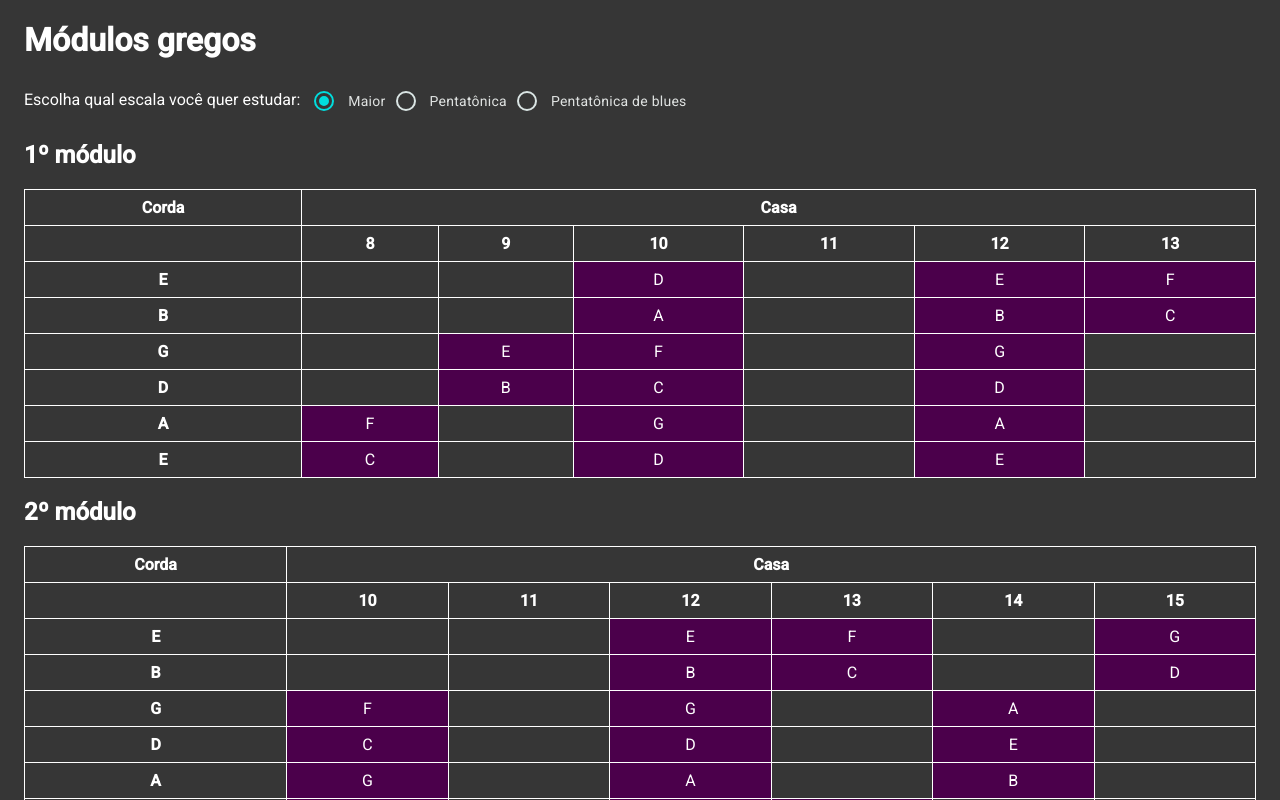
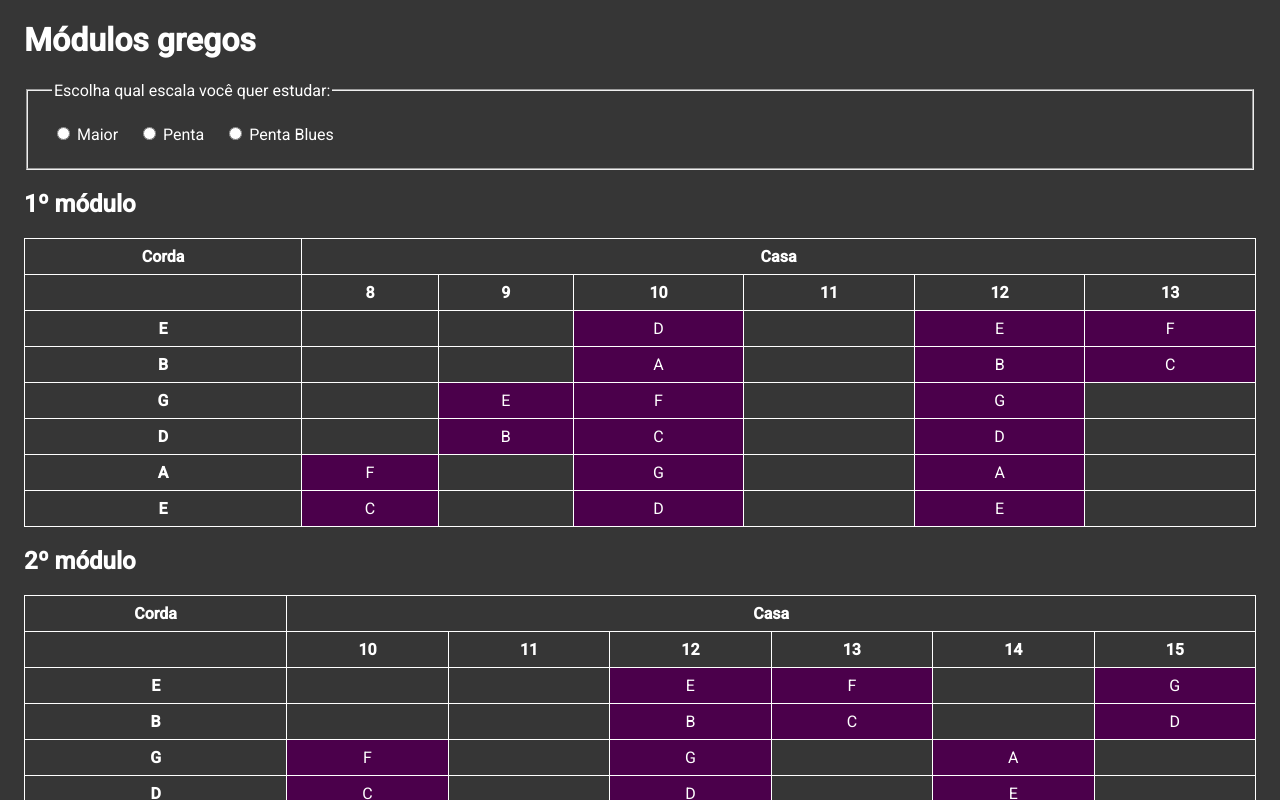
Before and after one commit to vitor-gercov/modulos-gregos, an Angular app: page / in a window 1280 px wide. Shown: the top 800 px of the page. Built offline with nearby package versions, Linux system fonts and the light colour scheme.

Commit message:
removed angular material

```diff
--- a/angular.json
+++ b/angular.json
@@ -27,7 +27,6 @@
               }
             ],
             "styles": [
-              "@angular/material/prebuilt-themes/cyan-orange.css",
               "src/styles.css"
             ],
             "scripts": [],
--- a/package.json
+++ b/package.json
@@ -17,7 +17,6 @@
     "@angular/compiler": "^20.0.4",
     "@angular/core": "^20.0.4",
     "@angular/forms": "^20.0.4",
-    "@angular/material": "^19.0.0",
     "@angular/platform-browser": "^20.0.4",
     "@angular/platform-browser-dynamic": "^20.0.4",
     "@angular/platform-server": "^20.0.4",
--- a/src/app/components/modulos-gregos/modulos-gregos.component.css
+++ b/src/app/components/modulos-gregos/modulos-gregos.component.css
@@ -2,3 +2,15 @@ header,
 main {
     margin-inline: 1.5rem;
 }
+
+fieldset {
+    padding: 1.5rem;
+}
+
+.radio_option {
+    margin-right: 1rem;
+
+    * {
+        cursor: pointer;
+    }
+}
--- a/src/app/components/modulos-gregos/modulos-gregos.component.html
+++ b/src/app/components/modulos-gregos/modulos-gregos.component.html
@@ -3,17 +3,30 @@
         Módulos gregos
     </h1>
 </header>
-
 <main>
-    <label id="radio-label">
-        Escolha qual escala você quer estudar:
-    </label>
-    <mat-radio-group aria-labelledby="radio-label" [(ngModel)]="escalaSelecionada">
-        <mat-radio-button value="maior">Maior</mat-radio-button>
-        <mat-radio-button value="pentatonica">Pentatônica</mat-radio-button>
-        <mat-radio-button value="pentatonica de blues">Pentatônica de blues</mat-radio-button>
-    </mat-radio-group>
-
+    <fieldset>
+        <legend>
+            Escolha qual escala você quer estudar:
+        </legend>
+        <span class="radio_option">
+            <input type="radio" id="major_radio" name="scale">
+            <label for="major_radio">
+                Maior
+            </label>
+        </span>
+        <span class="radio_option">
+            <input type="radio" id="penta_radio" name="scale">
+            <label for="penta_radio">
+                Penta
+            </label>
+        </span>
+        <span class="radio_option">
+            <input type="radio" id="penta_blues_radio" name="scale">
+            <label for="penta_blues_radio">
+                Penta Blues
+            </label>
+        </span>
+    </fieldset>
     @for(modulo of modulosGregos(); track modulo) {
     <app-modulo [modulo]="modulo" />
     }
--- a/src/app/components/modulos-gregos/modulos-gregos.component.ts
+++ b/src/app/components/modulos-gregos/modulos-gregos.component.ts
@@ -2,13 +2,12 @@ import { Component, computed, model, ModelSignal, Signal, signal, WritableSignal
 import { ModuloComponent } from "../modulo/modulo.component";
 import { Modulo } from '../../models';
 import { FormsModule } from '@angular/forms';
-import { MatRadioModule } from '@angular/material/radio';
 import { ModulosGregos } from '../../models/modulos-gregos.model';
 
 
 @Component({
   selector: 'app-modulos-gregos',
-  imports: [ModuloComponent, MatRadioModule, FormsModule],
+  imports: [ModuloComponent, FormsModule],
   templateUrl: './modulos-gregos.component.html',
   styleUrl: './modulos-gregos.component.css'
 })
--- a/src/styles.css
+++ b/src/styles.css
@@ -3,19 +3,12 @@
 
 html,
 body {
-    height: 100%;
-    background-color: rgb(54, 54, 54);
-    color: rgb(255, 255, 255);
+  height: 100%;
+  background-color: rgb(54, 54, 54);
+  color: rgb(255, 255, 255);
 }
 
 body {
-    margin: 0;
-    font-family: Roboto, "Helvetica Neue", sans-serif;
+  margin: 0;
+  font-family: Roboto, "Helvetica Neue", sans-serif;
 }
-
-:root {
-  @include mat.radio-overrides((
-    disabled-selected-icon-color: purple,
-    disabled-unselected-icon-color: black,
-  ));
-}
```
Also changed, not shown: 1 other file (tests, documents, lock files or other folders).
